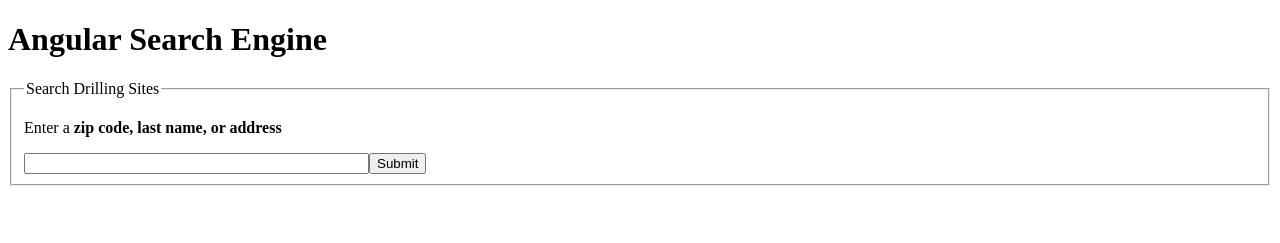
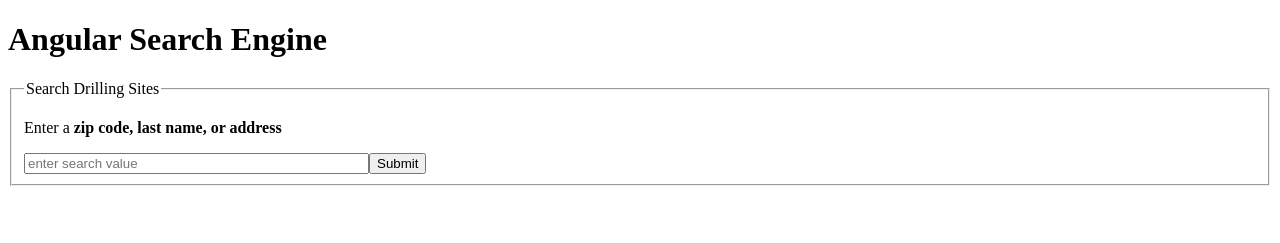
Before and after one commit to JacquesBegin/angular-search-engine, an Angular app: page / in a window 1280 px wide. Shown: the top 243 px of the page. Built offline with nearby package versions, Linux system fonts and the light colour scheme.

Commit message:
Adds note about adding UI message for input max length reached.

```diff
--- a/src/app/search/search.component.html
+++ b/src/app/search/search.component.html
@@ -2,7 +2,8 @@
   <fieldset>
     <legend>Search Drilling Sites</legend>
     <p>Enter a <strong>zip code, last name, or address</strong></p>
-    <input type="text" name="searchValue" size="40" maxlength="100">
+    <!-- Add JavaScript code to alert if max length of input field is reached -->
+    <input type="text" name="searchValue" size="40" maxlength="100" placeholder="enter search value">
     <input type="submit">
   </fieldset>
 </form>
```
